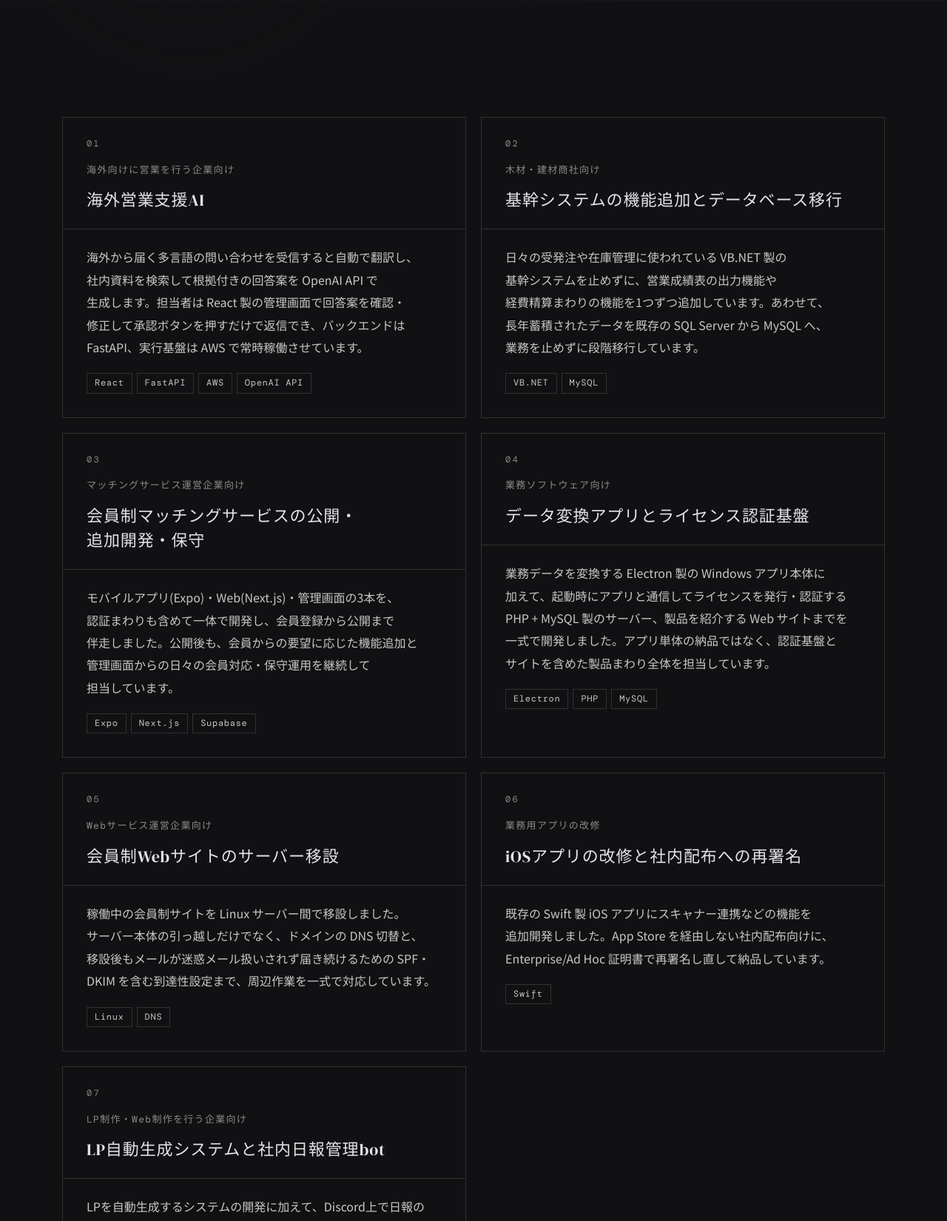
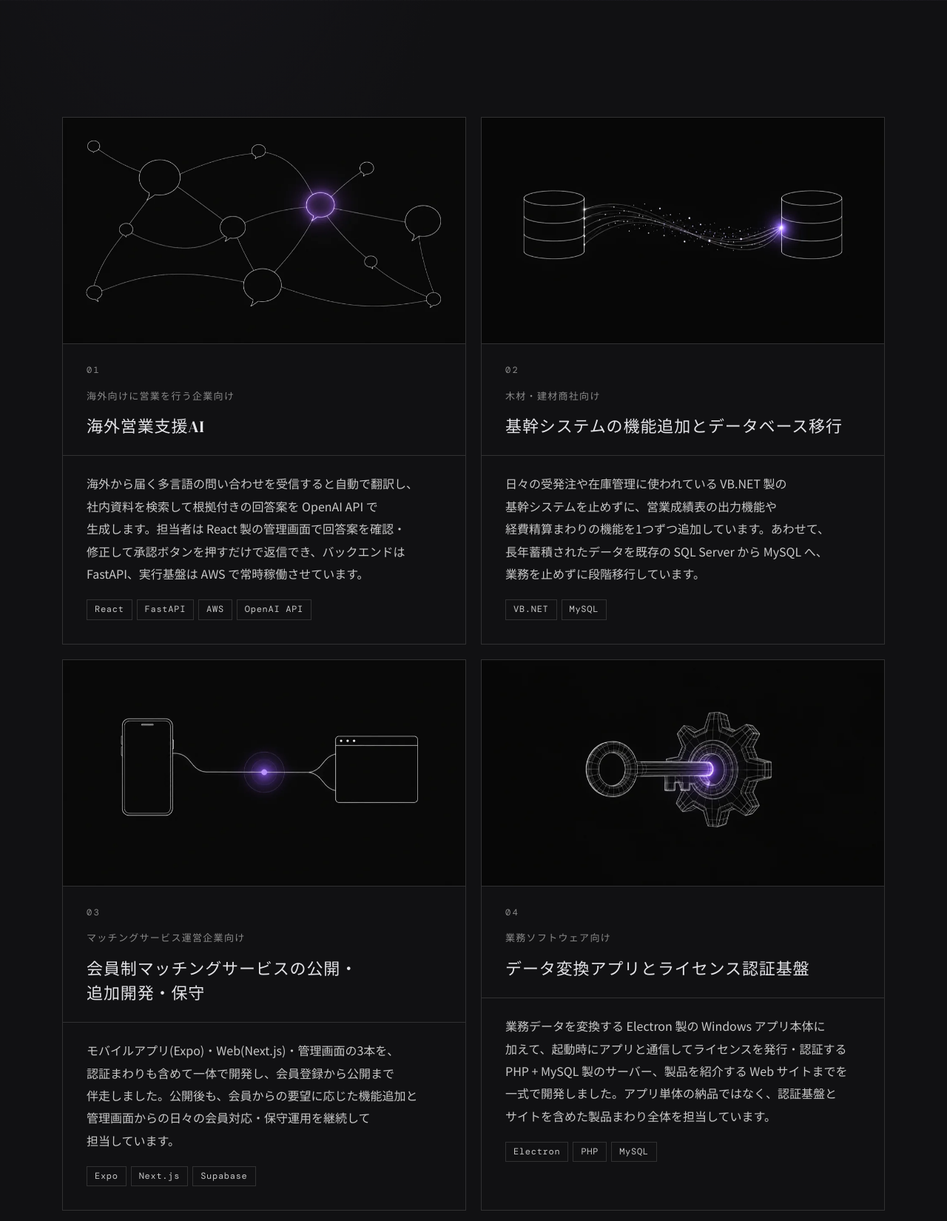
Before and after one commit to nerdech-sf/website, a PHP site: page /works.html in a window 1280 px wide. Shown: the part 799-2449 px from the top of the page at 74% size. Run offline with PHP 8.4, Linux system fonts and the light colour scheme; some web fonts are replaced.

Commit message:
事例カードにアイキャッチ画像を追加
サイトのトーン(暗い背景+白い極細線ネットワーク図+紫のアクセント光)に
合わせた抽象イラストをCodexのimage_genで7枚生成し、webp化(1MB→10KB前後)
して各カード先頭に配置。文字は焼き込まず線画のみ。

```diff
--- a/style.css
+++ b/style.css
@@ -1419,6 +1419,19 @@ small { font-size: inherit; }
     color: inherit;
     text-decoration: none;
     transition: border-color 0.3s ease;
+}
+
+/* card 先頭に置くアイキャッチ画像(任意)。<div class="card__image"><img ...></div> */
+.card__image {
+    aspect-ratio: 16 / 9;
+    overflow: hidden;
+    border-bottom: 1px solid var(--line);
+}
+.card__image img {
+    width: 100%;
+    height: 100%;
+    object-fit: cover;
+    display: block;
 }
 
 .card:hover { border-color: var(--line-strong); }
--- a/works.html
+++ b/works.html
@@ -80,6 +80,7 @@
         <section class="block block--dark">
             <div class="cards" data-reveal-each="up">
                 <article class="card">
+                    <div class="card__image"><img src="work-01.webp" alt="" loading="lazy"></div>
                     <span class="card__num" aria-hidden="true">01</span>
                     <p class="card__label">海外向けに営業を行う企業向け</p>
                     <h2 class="card__title">海外営業支援AI</h2>
@@ -89,6 +90,7 @@
                     </div>
                 </article>
                 <article class="card">
+                    <div class="card__image"><img src="work-02.webp" alt="" loading="lazy"></div>
                     <span class="card__num" aria-hidden="true">02</span>
                     <p class="card__label">木材・建材商社向け</p>
                     <h2 class="card__title">基幹システムの機能追加とデータベース移行</h2>
@@ -98,6 +100,7 @@
                     </div>
                 </article>
                 <article class="card">
+                    <div class="card__image"><img src="work-03.webp" alt="" loading="lazy"></div>
                     <span class="card__num" aria-hidden="true">03</span>
                     <p class="card__label">マッチングサービス運営企業向け</p>
                     <h2 class="card__title">会員制マッチングサービスの公開・追加開発・保守</h2>
@@ -107,6 +110,7 @@
                     </div>
                 </article>
                 <article class="card">
+                    <div class="card__image"><img src="work-04.webp" alt="" loading="lazy"></div>
                     <span class="card__num" aria-hidden="true">04</span>
                     <p class="card__label">業務ソフトウェア向け</p>
                     <h2 class="card__title">データ変換アプリとライセンス認証基盤</h2>
@@ -116,6 +120,7 @@
                     </div>
                 </article>
                 <article class="card">
+                    <div class="card__image"><img src="work-05.webp" alt="" loading="lazy"></div>
                     <span class="card__num" aria-hidden="true">05</span>
                     <p class="card__label">Webサービス運営企業向け</p>
                     <h2 class="card__title">会員制Webサイトのサーバー移設</h2>
@@ -125,6 +130,7 @@
                     </div>
                 </article>
                 <article class="card">
+                    <div class="card__image"><img src="work-06.webp" alt="" loading="lazy"></div>
                     <span class="card__num" aria-hidden="true">06</span>
                     <p class="card__label">業務用アプリの改修</p>
                     <h2 class="card__title">iOSアプリの改修と社内配布への再署名</h2>
@@ -134,6 +140,7 @@
                     </div>
                 </article>
                 <article class="card">
+                    <div class="card__image"><img src="work-07.webp" alt="" loading="lazy"></div>
                     <span class="card__num" aria-hidden="true">07</span>
                     <p class="card__label">LP制作・Web制作を行う企業向け</p>
                     <h2 class="card__title">LP自動生成システムと社内日報管理bot</h2>
```
Also changed, not shown: work-01.webp (added), work-02.webp (added), work-03.webp (added), work-04.webp (added), work-05.webp (added), work-06.webp (added), work-07.webp (added).
